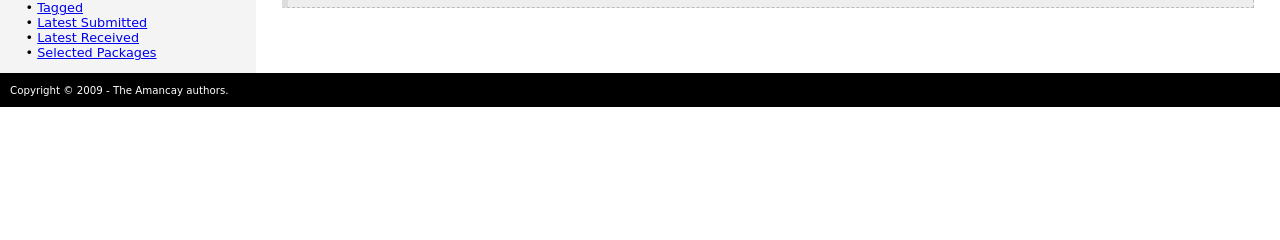
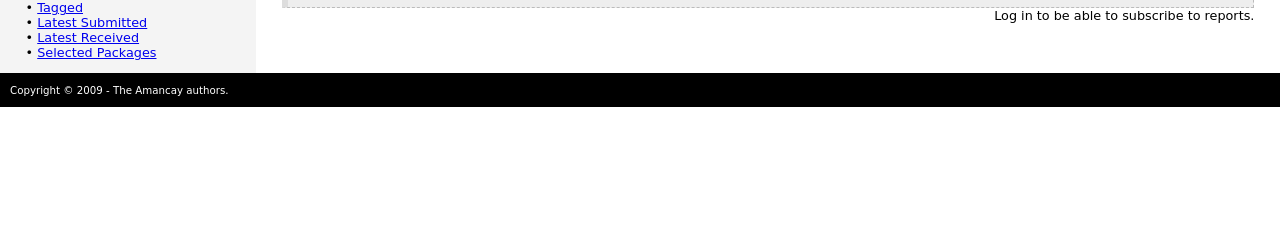
Before and after one commit to dpaleino/amancay, a Django app: template amancay/templates/bug.html in a window 1280 px wide. Shown: the part 151-391 px from the top of the page. Run offline with Django 3.2, Linux system fonts and the light colour scheme; the template is opened without the code that fills it, so the values that code supplies are empty.

Commit message:
subscribe: implement subcribe action
discard the old ugly button+form, use a nice icon+link.
we need API from debbugs to know if an email is subscribed to a report. must
ask Don.

git-svn-id: svn+ssh://svn.debian.org/svn/bts-webui/bts_webui@132 19058424-5d2e-0410-ba3e-95a0a9172157

```diff
--- a/amancay/static/amancay.css
+++ b/amancay/static/amancay.css
@@ -421,3 +421,14 @@ div.account_form input.submit {
 .favorite_icon img {
     border: 0;
 }
+.action img {
+	border: 0;
+	vertical-align: middle;
+}
+.action {
+	text-decoration: none;
+	vertical-align: middle;
+}
+#subscribe {
+	text-align: right;
+}
--- a/amancay/templates/bug.html
+++ b/amancay/templates/bug.html
@@ -4,6 +4,34 @@
 {% block title %}Amancay BTS interface - Bug View{% endblock %}
 {% block extrajs %}
 <script type="text/javascript" src="/static/buglog.js"></script>
+<script type="text/javascript" language="javascript" charset="utf-8">
+function toggle_subscribe_cb(img, newimg, txt, newtxt, xml) {
+	img.src = newimg;
+	txt.innerHTML = newtxt;
+}
+function toggle_subscribe(id) {
+	var url = '/ajax/bug/';
+	var img = document.getElementById('subscribe_img');
+	var txt = document.getElementById('subscribe_text');
+	var newimg = '';
+
+	if (MochiKit.Text.endsWith('list-remove.png', img.src))
+	{
+		newimg = '/static/icons/list-add.png';
+		newtxt = 'Subscribe to this report';
+		url += 'unsubscribe/';
+	}
+	else
+	{
+		newimg = '/static/icons/list-remove.png';
+		newtxt = 'Unsubscribe from this report';
+		url += 'subscribe/';
+	}
+
+	res = MochiKit.Async.doSimpleXMLHttpRequest(url, {'id': id});
+	res.addCallback(toggle_subscribe_cb, img, newimg, txt, newtxt);
+}
+</script>
 {% endblock %}
 
 {% block main_content %}
@@ -19,7 +47,20 @@
 			Found in: {{ bug_status.found_versions|join:", " }}
 		{% endif %}
 	</div>
-	<br/>
+	<div id="subscribe">
+	{% if current_user.is_authenticated %}
+		<a href="javascript:toggle_subscribe({{ bug_number }})" class="action">
+		{% if current_user.subscribed %}
+		<img id="subscribe_img" src="/static/icons/list-remove.png" /> <span id="subscribe_text">Unsubscribe from this report</span>
+		{% else %}
+		<img id="subscribe_img" src="/static/icons/list-add.png" /> <span id="subscribe_text">Subscribe to this report</span>
+		{% endif %}
+		</a>
+	{% else %}
+	Log in to be able to subscribe to reports.
+	{% endif %}
+	</div>
+
 {% if bug_messages %}
 	{% for message in bug_messages %}
 		{% if forloop.first %}
--- a/amancay/templates/bug_actions.html
+++ b/amancay/templates/bug_actions.html
@@ -1,9 +1,6 @@
 {% comment %} vim: set sw=4 ts=4 sts=4 noet: {% endcomment %}
 <div class="bug_actions">
 	<form name="show_add_comment" method="POST">
-		{% if current_user.is_authenticated %}
-		<input id="subscribe_button" type="button" value="Subscribe" />
-		{% endif %}
 		<input id="add_comment_button" type="button" value="Add Comment" />
 		<input id="report_spam_button" type="button" value="Report Spam" />
 		<select id="more_actions">
--- a/amancay/urls.py
+++ b/amancay/urls.py
@@ -24,6 +24,8 @@ urlpatterns = patterns('',
 	# Small pieces
 	(r'^ajax/package/add/', 'bts_webui.amancay.ajax.add_package',),
 	(r'^ajax/package/remove/', 'bts_webui.amancay.ajax.remove_package',),
+	(r'^ajax/bug/subscribe/', 'bts_webui.amancay.ajax.bug_subscribe',),
+	(r'^ajax/bug/unsubscribe/', 'bts_webui.amancay.ajax.bug_unsubscribe',),
 
 	# Account Settings
 	#   (r'^account_settings', 'bts_webui.amancay.views.account_settings',),
```
Also changed, not shown: amancay/ajax.py (+42 -1 lines), amancay/bugs.py (+2 -9 lines), amancay/static/icons/list-add.png (added), amancay/static/icons/list-remove.png (added).
